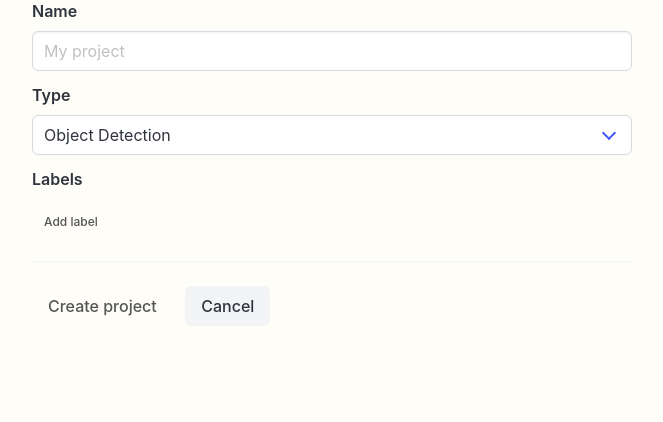
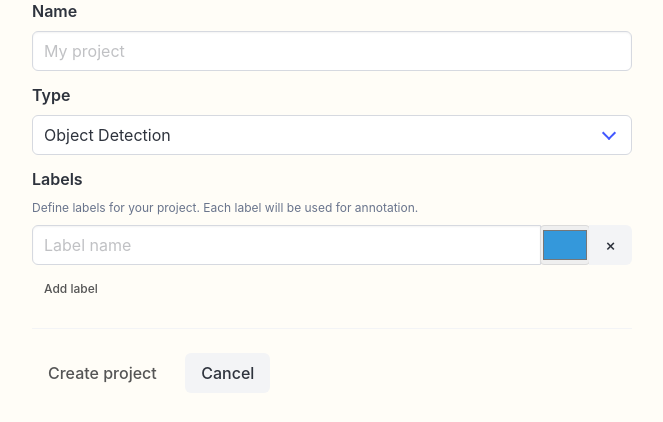
Before and after one commit to datamarkin/datamarkin, a Flask app: page /project/new in a window 1280 px wide. Shown: the part 157-579 px from the top of the page, without its empty margins (308-971 px from the left). Run offline with Flask 3, Linux system fonts and the light colour scheme.

Commit message:
Improve label management UI: add help text, initialize labels automatically, validate on form submission.

```diff
--- a/templates/project_new.html
+++ b/templates/project_new.html
@@ -32,6 +32,7 @@
 
                 <div class="field">
                     <label class="label">Labels</label>
+                    <p class="help is-size-7 has-text-grey">Define labels for your project. Each label will be used for annotation.</p>
                     <div id="labels-container"></div>
                     <button type="button" class="button is-small is-app mt-2" onclick="addLabel()">
                         Add label
@@ -53,6 +54,11 @@
     </section>
 
     <script>
+        // Initialize with one empty label row
+        document.addEventListener('DOMContentLoaded', function() {
+            addLabel();
+        });
+
         function addLabel(name, color) {
             const container = document.getElementById('labels-container');
             const row = document.createElement('div');
@@ -73,14 +79,35 @@
             container.appendChild(row);
         }
 
-        document.querySelector('form').addEventListener('submit', function() {
-            const labels = {};
-            document.querySelectorAll('#labels-container .field').forEach(row => {
-                const name = row.querySelector('.label-name').value.trim();
-                const color = row.querySelector('.label-color').value;
-                if (name) labels[name] = color;
+        document.querySelector('form').addEventListener('submit', function(e) {
+            e.preventDefault();
+
+            const labels = [];
+            let hasValidLabel = false;
+
+            document.querySelectorAll('#labels-container .field').forEach((row, index) => {
+                const nameInput = row.querySelector('.label-name');
+                const colorInput = row.querySelector('.label-color');
+                const name = nameInput.value.trim();
+                const color = colorInput.value.replace('#', ''); // Remove # for storage
+
+                if (name) {
+                    labels.push({
+                        id: index,
+                        name: name,
+                        color: color
+                    });
+                    hasValidLabel = true;
+                }
             });
+
+            if (!hasValidLabel) {
+                alert('Please add at least one valid label.');
+                return;
+            }
+
             document.getElementById('labels-json').value = JSON.stringify(labels);
+            e.target.submit();
         });
     </script>
 {% endblock %}
```
